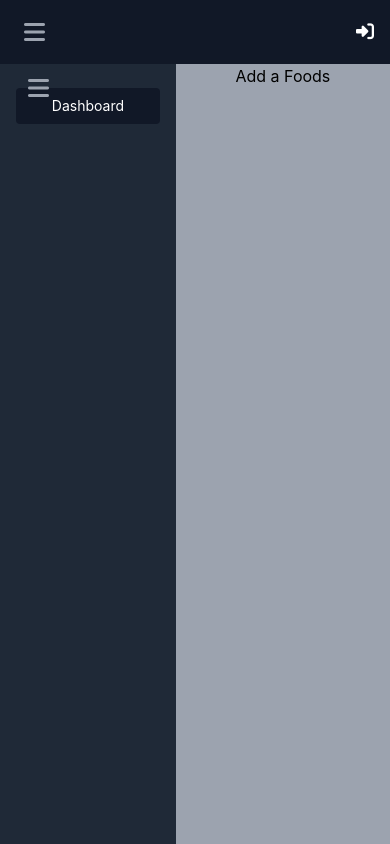
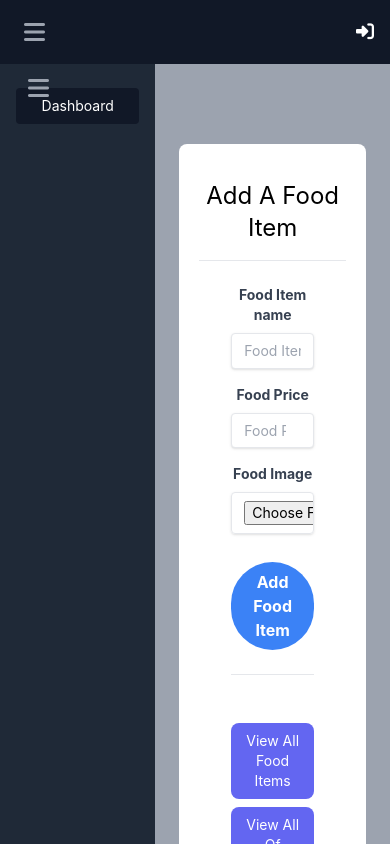
Before and after one commit to Ashraful2880/Client-Yodda-Hostel, a React (Create React App) app: page /dashboard/addFoods in a window 390 px wide. Shown: the top 844 px of the page. Built offline with nearby package versions, Linux system fonts and the light colour scheme; no server answers.

Commit message:
Add Food Page Added

```diff
--- a/src/Components/Dashboard/Add Foods/AddFods.js
+++ /dev/null
@@ -1,11 +0,0 @@
-import React from 'react';
-
-const AddFods = () => {
-    return (
-        <div className="bg-gray-400 h-screen">
-            <h1>Add a Foods</h1>
-        </div>
-    );
-};
-
-export default AddFods;
--- /dev/null
+++ b/src/Components/Dashboard/Add Foods/AddFoods.css
@@ -0,0 +1,3 @@
+.bgContainer{
+    background-image:url("https://i.ibb.co/ns5rDVV/dog.jpg");
+}
--- /dev/null
+++ b/src/Components/Dashboard/Add Foods/AddFoods.js
@@ -0,0 +1,87 @@
+import React from 'react';
+import { Link } from 'react-router-dom';
+import './AddFoods.css';
+
+const AddFoods = () => {
+    return (
+        <div className="bg-gray-400 h-screen">
+            <div className="container mx-auto">
+                <div className="flex justify-center px-6 mb-12 pt-20">
+                    <div className="w-full xl:w-3/4 lg:w-11/12 flex">
+                        <div className="w-full h-auto bg-gray-400 hidden lg:block lg:w-5/12 bg-cover rounded-l-lg bgContainer"></div>
+                        <div className="w-full lg:w-7/12 bg-white p-5 rounded-lg lg:rounded-l-none">
+                            <h3 className="pt-4 text-2xl text-center">Add A Food Item</h3>
+                            <hr className="mt-4 border-t" />
+
+                            <form className="px-8 pt-6 pb-8 mb-4 bg-white rounded" >
+                                <div className="mb-4 md:flex md:justify-between">
+                                    <div className="mb-4 md:mr-2 md:mb-0">
+                                        <label
+                                            className="block mb-2 text-sm font-bold text-gray-700" htmlFor="foodName">
+                                            Food Item name
+                                        </label>
+                                        <input
+                                            className="w-full px-3 py-2 text-sm leading-tight text-gray-700 border rounded shadow appearance-none focus:outline-none focus:shadow-outline"
+                                            type="text"
+                                            name="food"
+                                            placeholder="Food Item name"
+                                        />
+                                    </div>
+                                    <div className="md:ml-2">
+                                        <label className="block mb-2 text-sm font-bold text-gray-700" htmlFor="cost">
+                                            Food Price
+                                        </label>
+                                        <input
+                                            className="w-full px-3 py-2 text-sm leading-tight text-gray-700 border rounded shadow appearance-none focus:outline-none focus:shadow-outline"
+                                            name="cost"
+                                            type="number"
+                                            placeholder="Food Price"
+                                        />
+                                    </div>
+                                </div>
+                                <div className="mb-4 md:flex md:justify-between">
+                                    <div className="mb-4 md:mr-2 md:mb-0">
+                                        <label className="block mb-2 text-sm font-bold text-gray-700" htmlFor="password">
+                                            Food Image
+                                        </label>
+                                        <input
+                                            className="w-full px-3 py-2 mb-3 text-sm leading-tight text-gray-700 border rounded shadow appearance-none focus:outline-none focus:shadow-outline"
+                                            name="image"
+                                            type="file"
+                                        />
+                                    </div>
+                                </div>
+                                <div className="mb-6 text-center">
+                                    <button
+                                        className="w-full px-4 py-2 font-bold text-white bg-blue-500 rounded-full hover:bg-blue-700 focus:outline-none focus:shadow-outline"
+                                        type="button">
+                                        Add Food Item
+                                    </button>
+                                </div>
+                                <hr className="mb-12 border-t" />
+                                <div className="text-center">
+                                    <Link
+                                        to="/foods"
+                                        className="inline-block text-sm text-white align-baseline hover:bg-indigo-600 bg-indigo-500 px-3 py-2 rounded-lg mb-2"
+                                    >
+                                        View All Food Items
+                                    </Link>
+                                </div>
+                                <div className="text-center">
+                                    <Link
+                                        to="/students"
+                                        className="inline-block text-sm text-white align-baseline hover:bg-indigo-600 bg-indigo-500 px-3 py-2 rounded-lg"
+                                    >
+                                        View All Of Students
+                                    </Link>
+                                </div>
+                            </form>
+                        </div>
+                    </div>
+                </div>
+            </div>
+        </div>
+    );
+};
+
+export default AddFoods;
--- a/src/Components/Dashboard/Dashboard/Dashboard.js
+++ b/src/Components/Dashboard/Dashboard/Dashboard.js
@@ -1,7 +1,7 @@
 import React, { useEffect, useState } from 'react';
 import {Route,Link, Routes} from "react-router-dom";
 import useAuth from '../../../Hooks/UseAuth';
-import AddFods from '../Add Foods/AddFods';
+import AddFoods from '../Add Foods/AddFoods';
 import AddStudents from '../AddStudents/AddStudents';
 import DashboardHome from '../DashboardHome/DashboardHome';
 import Distribute from '../Distribute/Distribute';
@@ -73,7 +73,7 @@ const Dashboard = () => {
                 <section className="w-full">
                     <Routes>
                         <Route path="/" element={<DashboardHome />}/>
-                        <Route path="addFoods" element={<AddFods />}/>
+                        <Route path="addFoods" element={<AddFoods />}/>
                         <Route path="addStudent" element={<AddStudents />}/>
                         <Route path="manageFoods" element={<ManageFoods />}/>
                         <Route path="distributeFoods" element={<Distribute />}/>
--- a/src/Components/Foods/Foods.js
+++ b/src/Components/Foods/Foods.js
@@ -23,7 +23,7 @@ const Foods = () => {
                                     <div className="p-4">
                                         <div className="flex items-center justify-between py-4">
                                             <h2 className="text-lg font-semibold text-left">{food?.food}</h2>
-                                            <h3 className="text-red-500 text-xl font-semibold">$350</h3>
+                                            <h3 className="text-red-500 text-xl font-semibold">{food?.cost}</h3>
                                         </div>
                                         <p className="text-xs text-gray-600 mt-2 text-left">The food system has significant impacts on a wide range of other social and political issues including</p>
                                     </div>
```
Also changed, not shown: src/Components/Contact/Contact.js (+20 -20 lines).
